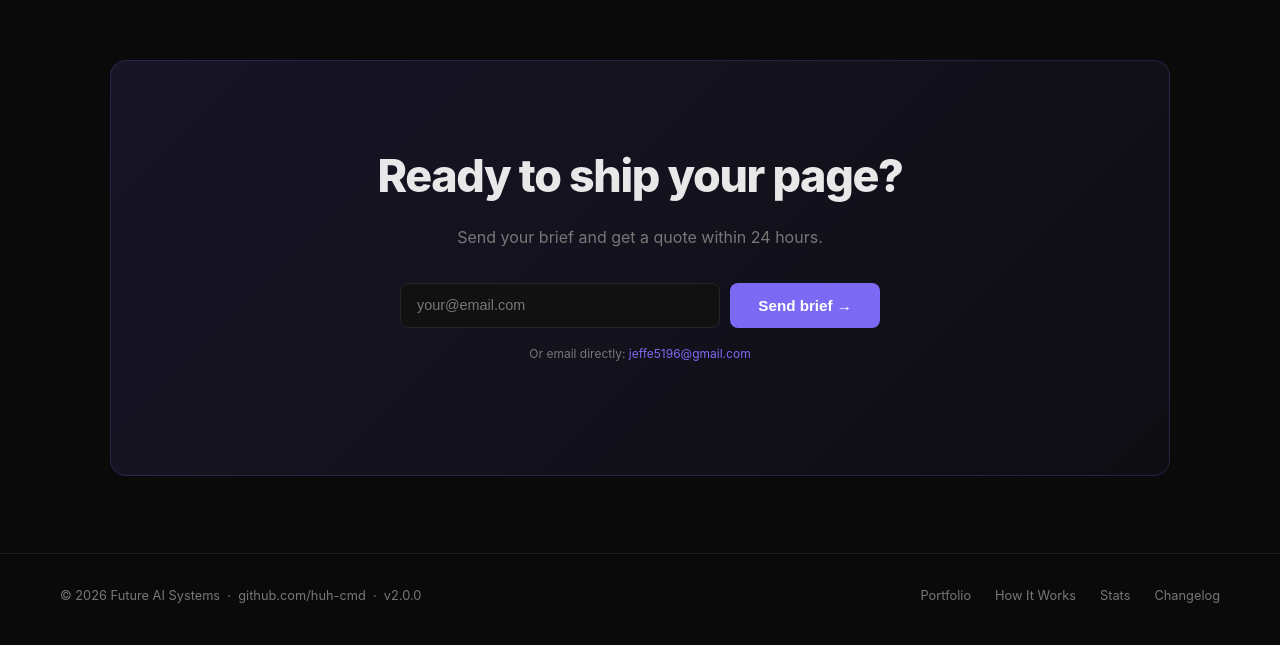
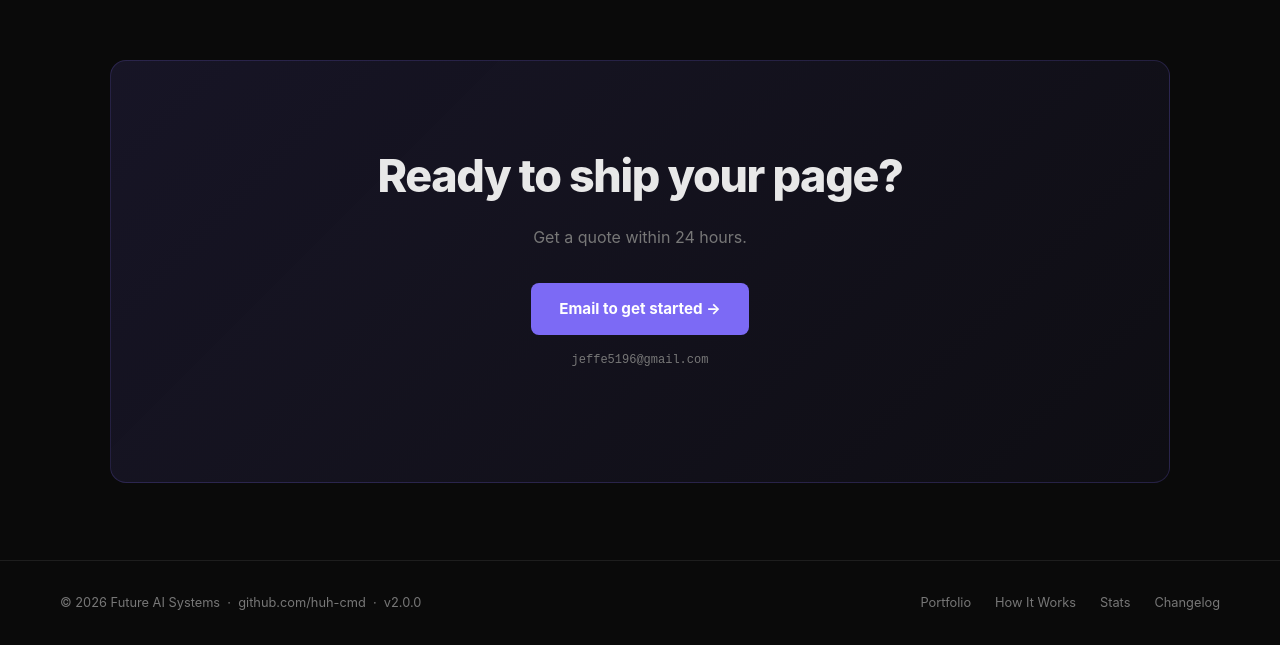
Before and after one commit to huh-cmd/future-ai-systems, a plain HTML site: page index.html in a window 1280 px wide. Shown: the part 4458-5103 px from the top of the page. Drawn offline with Linux system fonts and the light colour scheme.

Commit message:
remove formspree — direct email CTA only
Co-Authored-By: Claude Sonnet 4.6 <noreply@anthropic.com>

```diff
--- a/index.html
+++ b/index.html
@@ -262,17 +262,7 @@
     }
     .cta-band h2 { margin-bottom: 12px; }
     .cta-band p { color: var(--muted); margin-bottom: 32px; }
-    .cta-band form { display: flex; gap: 10px; justify-content: center; flex-wrap: wrap; max-width: 480px; margin: 0 auto 16px; }
-    .cta-band input {
-      flex: 1; min-width: 200px;
-      padding: 12px 16px; border-radius: 8px;
-      background: var(--surface); border: 1px solid var(--border-bright);
-      color: var(--text); font-size: 0.9rem;
-      outline: none;
-    }
-    .cta-band input:focus { border-color: var(--accent); }
-    .cta-band input::placeholder { color: var(--muted); }
-    .cta-note { font-size: 0.75rem; color: var(--muted); }
+    .cta-note { font-size: 0.75rem; color: var(--muted); font-family: var(--mono); }
 
     /* ── FOOTER ── */
     footer {
@@ -524,12 +514,9 @@
   <!-- CTA BAND -->
   <div class="cta-band" data-reveal>
     <h2>Ready to ship your page?</h2>
-    <p>Send your brief and get a quote within 24 hours.</p>
-    <form action="https://formspree.io/f/placeholder" method="POST">
-      <input type="email" name="email" placeholder="your@email.com" required>
-      <button type="submit" class="btn-primary" style="border:none;cursor:pointer">Send brief →</button>
-    </form>
-    <p class="cta-note">Or email directly: <a href="mailto:jeffe5196@gmail.com" style="color:var(--accent)">jeffe5196@gmail.com</a></p>
+    <p>Get a quote within 24 hours.</p>
+    <a href="mailto:jeffe5196@gmail.com?subject=Landing Page Quote" class="btn-primary" style="display:inline-flex;margin-bottom:0">Email to get started →</a>
+    <p class="cta-note" style="margin-top:16px">jeffe5196@gmail.com</p>
   </div>
 </div>
 
```
